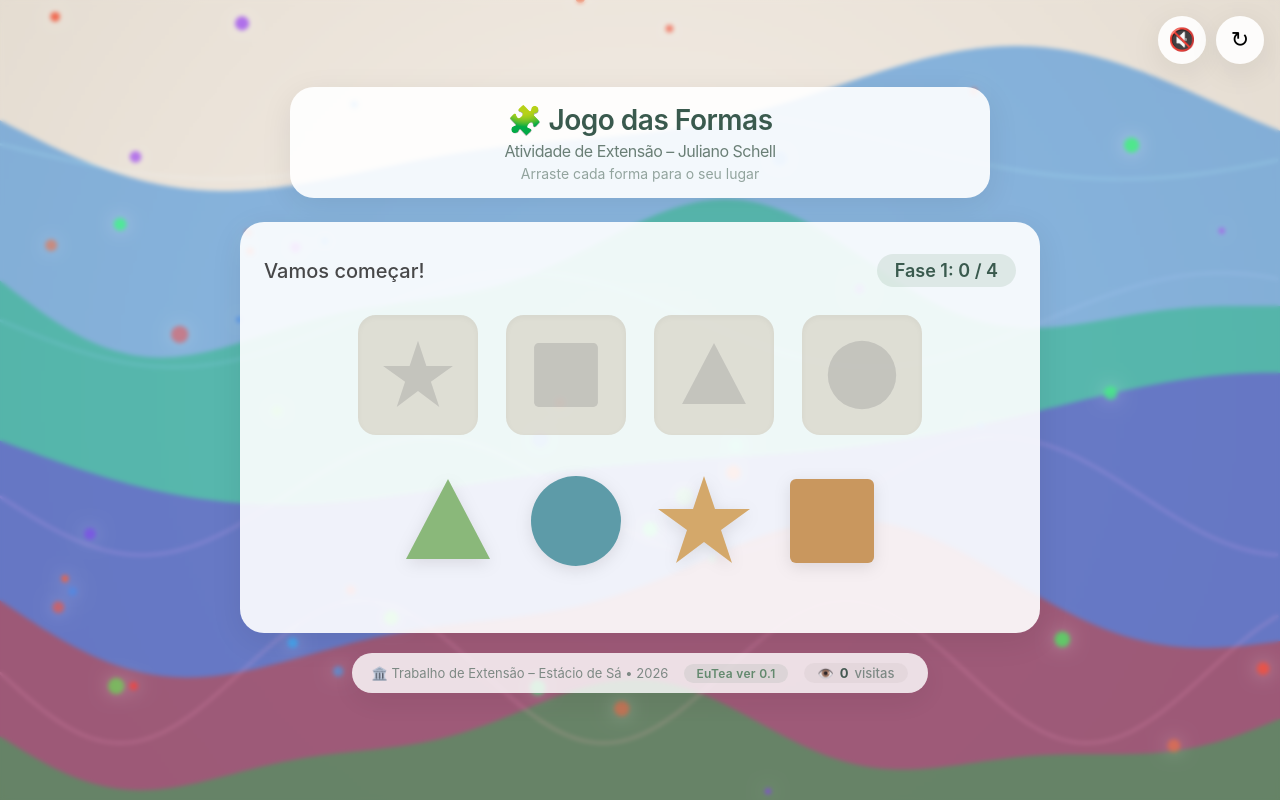
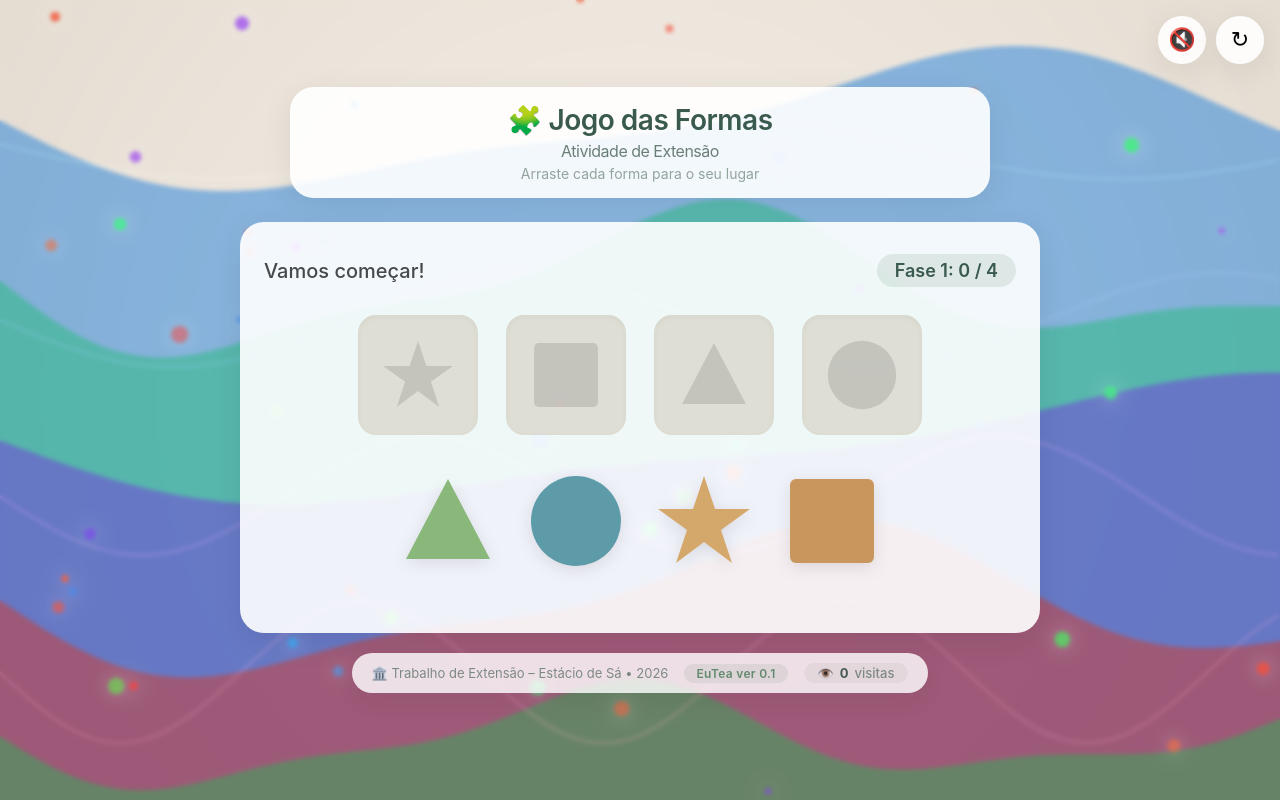
Before and after one commit to ykayrus/eutea, a plain HTML site: page index.html in a window 1280 px wide. Drawn offline with Linux system fonts and the light colour scheme; no server answers; animation ran at ten frames a second.

Commit message:
cabeçalho

```diff
--- a/index.html
+++ b/index.html
@@ -348,7 +348,7 @@
     <div id="header">
       <h1>
         🧩 Jogo das Formas
-        <small>Atividade de Extensão – Juliano Schell</small>
+        <small>Atividade de Extensão</small>
       </h1>
       <div class="sub">Arraste cada forma para o seu lugar</div>
     </div>
```
